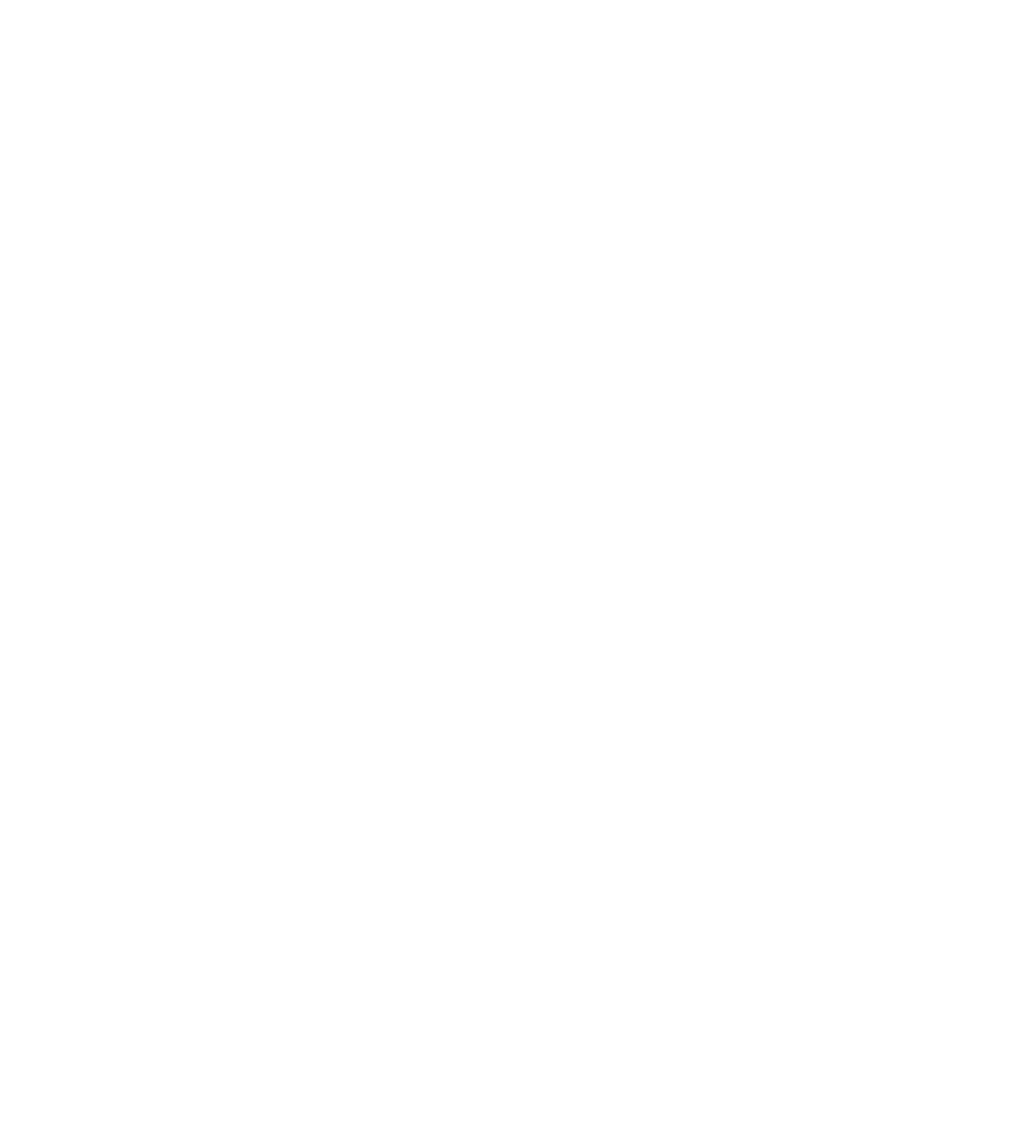
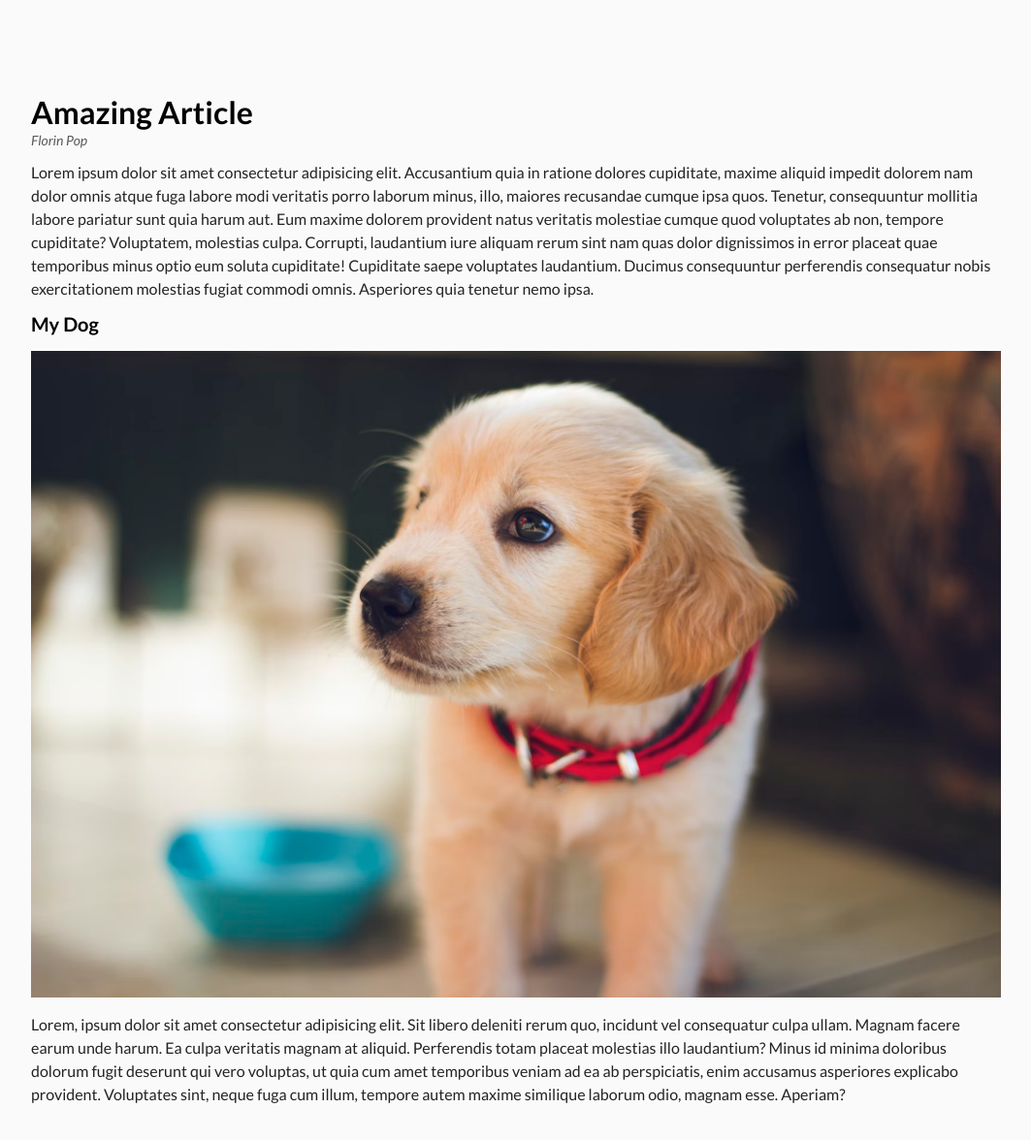
Before and after one commit to cjsellwood/50projects, a plain HTML site: page 3/index.html in a window 1280 px wide. Shown: the whole page at 97% size, without its empty margins (108-1171 px from the left). Before the commit the page ends 800 px from the top, so only its background shows below. Drawn offline with Linux system fonts and the light colour scheme.

Commit message:
3. Layout article

```diff
--- a/3/index.html
+++ b/3/index.html
@@ -4,11 +4,46 @@
     <meta charset="UTF-8" />
     <meta http-equiv="X-UA-Compatible" content="IE=edge" />
     <meta name="viewport" content="width=device-width, initial-scale=1.0" />
+    <link rel="preconnect" href="https://fonts.googleapis.com" />
+    <link rel="preconnect" href="https://fonts.gstatic.com" crossorigin />
+    <link
+      href="https://fonts.googleapis.com/css2?family=Lato:ital,wght@0,400;0,700;1,400&display=swap"
+      rel="stylesheet"
+    />
     <link rel="stylesheet" href="../reset.css" />
     <link rel="stylesheet" href="styles.css" />
-    <title>Document</title>
+    <title>Rotating Navigation</title>
   </head>
   <body>
+    <main>
+      <h1 class="article-title">Amazing Article</h1>
+      <h5 class="author-title">Florin Pop</h5>
+      <p class="article-text">
+        Lorem ipsum dolor sit amet consectetur adipisicing elit. Accusantium
+        quia in ratione dolores cupiditate, maxime aliquid impedit dolorem nam
+        dolor omnis atque fuga labore modi veritatis porro laborum minus, illo,
+        maiores recusandae cumque ipsa quos. Tenetur, consequuntur mollitia
+        labore pariatur sunt quia harum aut. Eum maxime dolorem provident natus
+        veritatis molestiae cumque quod voluptates ab non, tempore cupiditate?
+        Voluptatem, molestias culpa. Corrupti, laudantium iure aliquam rerum
+        sint nam quas dolor dignissimos in error placeat quae temporibus minus
+        optio eum soluta cupiditate! Cupiditate saepe voluptates laudantium.
+        Ducimus consequuntur perferendis consequatur nobis exercitationem
+        molestias fugiat commodi omnis. Asperiores quia tenetur nemo ipsa.
+      </p>
+      <h2 class="sub-title">My Dog</h2>
+      <img class="article-image" src="./dog.avif" alt="photo of my dog" />
+      <p class="article-text">
+        Lorem, ipsum dolor sit amet consectetur adipisicing elit. Sit libero
+        deleniti rerum quo, incidunt vel consequatur culpa ullam. Magnam facere
+        earum unde harum. Ea culpa veritatis magnam at aliquid. Perferendis
+        totam placeat molestias illo laudantium? Minus id minima doloribus
+        dolorum fugit deserunt qui vero voluptas, ut quia cum amet temporibus
+        veniam ad ea ab perspiciatis, enim accusamus asperiores explicabo
+        provident. Voluptates sint, neque fuga cum illum, tempore autem maxime
+        similique laborum odio, magnam esse. Aperiam?
+      </p>
+    </main>
     <script src="script.js"></script>
   </body>
 </html>
--- a/3/styles.css
+++ b/3/styles.css
@@ -0,0 +1,40 @@
+body {
+  font-family: "Lato", sans-serif;
+}
+
+main {
+  background-color: rgb(250, 250, 250);
+  padding: 100px 50px;
+  max-width: 1000px;
+  margin: 0 auto;
+}
+
+.article-title {
+  font-size: 2rem;
+  font-weight: bold;
+  margin-bottom: 6px;
+}
+
+.author-title {
+  font-size: 14px;
+  color: rgb(90, 90, 90);
+  font-style: italic;
+  margin-bottom: 14px;
+}
+
+.article-text {
+  line-height: 1.5;
+  margin-bottom: 14px;
+  color: rgb(35, 35, 35);
+}
+
+.sub-title {
+  font-size: 20px;
+  font-weight: bold;
+  margin-bottom: 18px;
+}
+
+.article-image {
+  max-width: 100%;
+  margin-bottom: 14px;
+}
```
Also changed, not shown: 4/index.html (added, +14 -0 lines), 3/dog.avif (added), 4/script.js (added), 4/styles.css (added).
